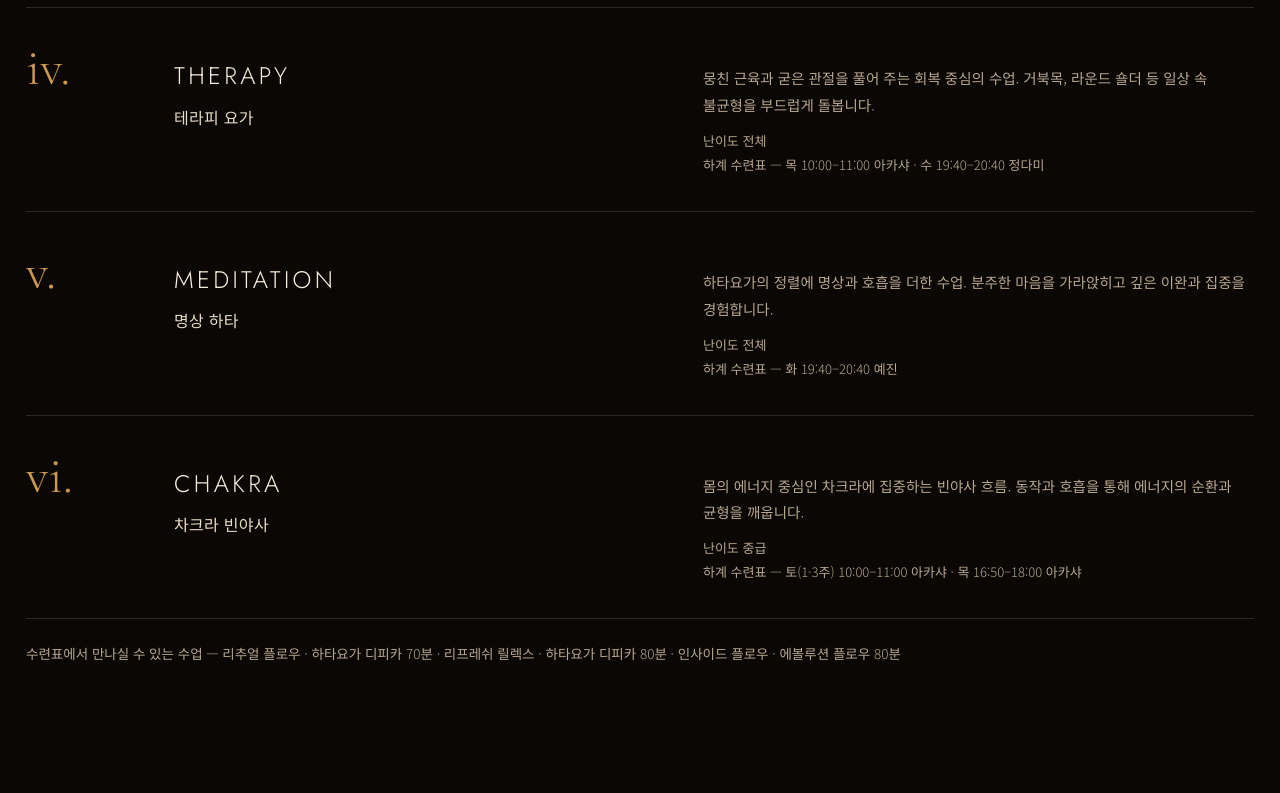
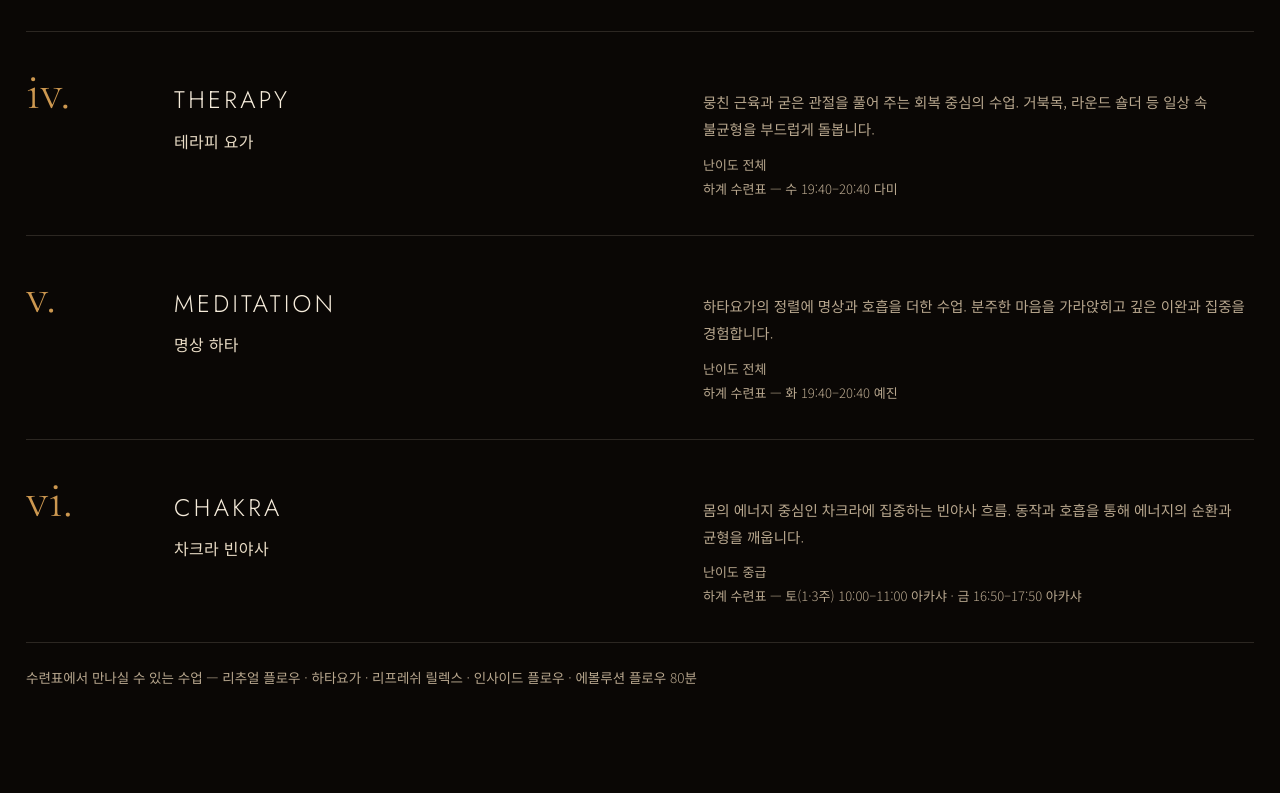
Before and after one commit to jisso23-debug/akashayoga-hagye, a plain HTML site: page index.html in a window 1280 px wide. Shown: the part 4887-5680 px from the top of the page. Drawn offline with nearby package versions, Linux system fonts and the light colour scheme.

Commit message:
하계 수련표 새 시간표로 교체 — 목 오전 하타(정은) · 16:50~17:50 수 하타요가·금 차크라 빈야사 · 금 저녁 하타(정은 20:00) · 강사 다미·정은
Co-Authored-By: Claude Opus 5.5 <noreply@anthropic.com>
Claude-Session: https://claude.ai/code/session_017MEiY4WGkZT3U41bDjHyng

```diff
--- a/index.html
+++ b/index.html
@@ -1021,7 +1021,8 @@ var TEACHERS = [
   { name: "마네",   role: "강사", photo: null, bio: null },  // TEACHER-PHOTO-03
   { name: "서현",   role: "강사", photo: null, bio: null },  // TEACHER-PHOTO-04
   { name: "예진",   role: "강사", photo: null, bio: null },  // TEACHER-PHOTO-05
-  { name: "정다미", role: "강사", photo: null, bio: null },  // TEACHER-PHOTO-06
+  { name: "다미",   role: "강사", photo: null, bio: null },  // TEACHER-PHOTO-06
+  { name: "정은",   role: "강사", photo: null, bio: null },  // TEACHER-PHOTO-08
   { name: "사비타", role: "강사", photo: null, bio: null }   // TEACHER-PHOTO-07
 ];
 // dow: 1=월 … 6=토 · row: 주간표에서 들어갈 줄 · weeks: 그 달 몇째 주에만 · c: 아래 수업 소개와 이어지는 갈래(이름이 같은 수업만)
@@ -1029,21 +1030,21 @@ var SCHEDULE = [
   { dow: 1, t: "10:00", end: "11:00", name: "하타", who: "남연", c: "hatha" },
   { dow: 2, t: "10:00", end: "11:00", name: "하타", who: "선희", c: "hatha" },
   { dow: 3, t: "10:00", end: "11:00", name: "아카샤 플로우", who: "아카샤", c: "flow" },
-  { dow: 4, t: "10:00", end: "11:00", name: "하타 테라피", who: "아카샤", c: "therapy" },
+  { dow: 4, t: "10:00", end: "11:00", name: "하타", who: "정은", c: "hatha" },
   { dow: 5, t: "10:00", end: "11:00", name: "리추얼 플로우", who: "마네" },
   { dow: 6, t: "10:00", end: "11:00", name: "차크라 빈야사", who: "아카샤", c: "chakra", weeks: [1, 3], special: true },
-  { dow: 2, t: "16:50", end: "18:00", name: "하타요가 디피카 70분", who: "아카샤" },
-  { dow: 4, t: "16:50", end: "18:00", name: "차크라 빈야사", who: "아카샤", c: "chakra" },
+  { dow: 3, t: "16:50", end: "17:50", name: "하타요가", who: "아카샤" },
+  { dow: 5, t: "16:50", end: "17:50", name: "차크라 빈야사", who: "아카샤", c: "chakra" },
   { dow: 1, t: "19:40", end: "20:40", name: "빈야사 플로우", who: "서현", c: "vinyasa" },
   { dow: 2, t: "19:40", end: "20:40", name: "명상 하타", who: "예진", c: "meditation" },
-  { dow: 3, t: "19:40", end: "20:40", name: "테라피", who: "정다미", c: "therapy" },
+  { dow: 3, t: "19:40", end: "20:40", name: "테라피", who: "다미", c: "therapy" },
   { dow: 4, t: "19:40", end: "20:40", name: "리프레쉬 릴렉스", who: "사비타" },
-  { dow: 5, t: "20:00", end: "21:20", name: "하타요가 디피카 80분", who: "아카샤", row: "19:40" },
+  { dow: 5, t: "20:00", end: "21:00", name: "하타", who: "정은", c: "hatha", row: "19:40" },
   { dow: 1, t: "20:50", end: "21:50", name: "인사이드 플로우", who: "서현" },
   { dow: 2, t: "20:50", end: "22:10", name: "에볼루션 플로우 80분", who: "예진" },
   { dow: 4, t: "20:50", end: "21:50", name: "빈야사", who: "사비타", c: "vinyasa" }
 ];
-var ROWS = [["10:00", "11:00"], ["16:50", "18:00"], ["19:40", "20:40"], ["20:50", "21:50"]];
+var ROWS = [["10:00", "11:00"], ["16:50", "17:50"], ["19:40", "20:40"], ["20:50", "21:50"]];
 var CLASSES = [
   { id: "vinyasa", en: "Vinyasa", ko: "빈야사 요가", desc: "호흡과 동작을 끊임없이 연결하는 흐름 중심의 수업. 체온을 올리고 유연성과 근력을 함께 키웁니다.", level: "초급~중급" },
   { id: "hatha", en: "Hatha", ko: "하타 요가", desc: "한 자세에 머무르며 정렬과 호흡에 집중하는 정적인 수업. 몸의 중심을 단단하게 다집니다.", level: "전체" },
```
